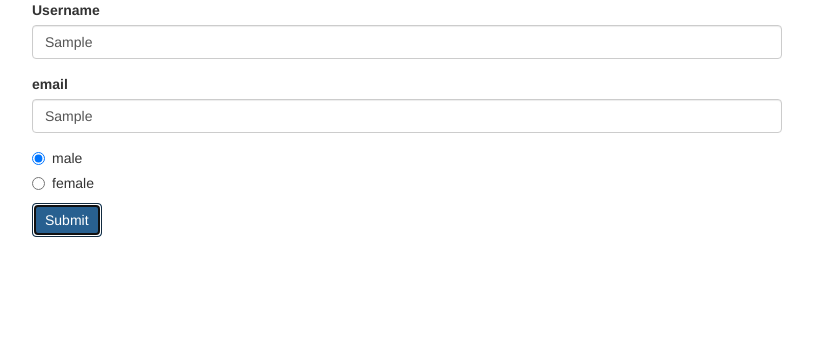
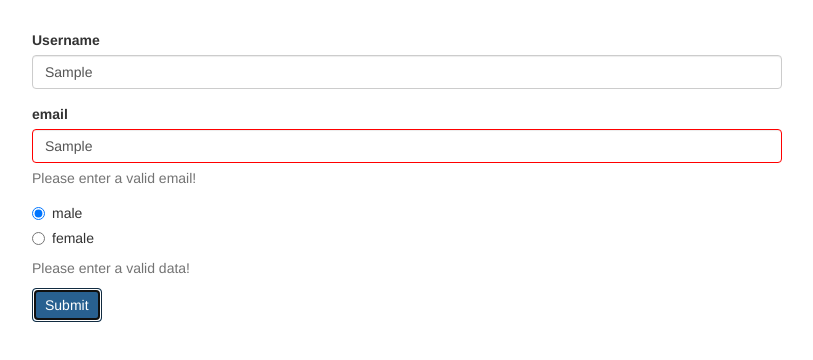
Before and after one commit to MJunaidK/Angular-7, an Angular app in the folder forms-reactive-demo/: page / in a window 1280 px wide. Both pictures are taken after typing "Sample", "Sample" into the empty fields and a click on the button "Submit". Shown: the top 360 px of the page, without its empty margins (233-1046 px from the left). Built offline with nearby package versions, Linux system fonts and the light colour scheme.

Commit message:
Validation errors by getting access to formcontrol

```diff
--- a/forms-reactive-demo/src/app/app.component.css
+++ b/forms-reactive-demo/src/app/app.component.css
@@ -0,0 +1,7 @@
+.container{
+    margin-top: 30px
+}
+
+input.ng-invalid.ng-touched{
+    border: 1px solid red;
+}
--- a/forms-reactive-demo/src/app/app.component.html
+++ b/forms-reactive-demo/src/app/app.component.html
@@ -9,6 +9,7 @@
             id="username"
             formControlName="username"
             class="form-control">
+            <span *ngIf="!signupForm.get('username').valid && signupForm.get('username').touched" class="help-block">Please enter a valid username!</span>
         </div>
         <div class="form-group">
           <label for="email">email</label>
@@ -17,6 +18,7 @@
             id="email"
             formControlName="email"
             class="form-control">
+            <span *ngIf="!signupForm.get('email').valid && signupForm.get('email').touched" class="help-block">Please enter a valid email!</span>
         </div>
         <div class="radio" *ngFor="let gender of genders">
           <label>
@@ -26,6 +28,7 @@
               [value]="gender">{{ gender }}
           </label>
         </div>
+        <span *ngIf="!signupForm.valid && signupForm.touched" class="help-block">Please enter a valid data!</span>
         <button class="btn btn-primary" type="submit">Submit</button>
       </form>
     </div>
```
